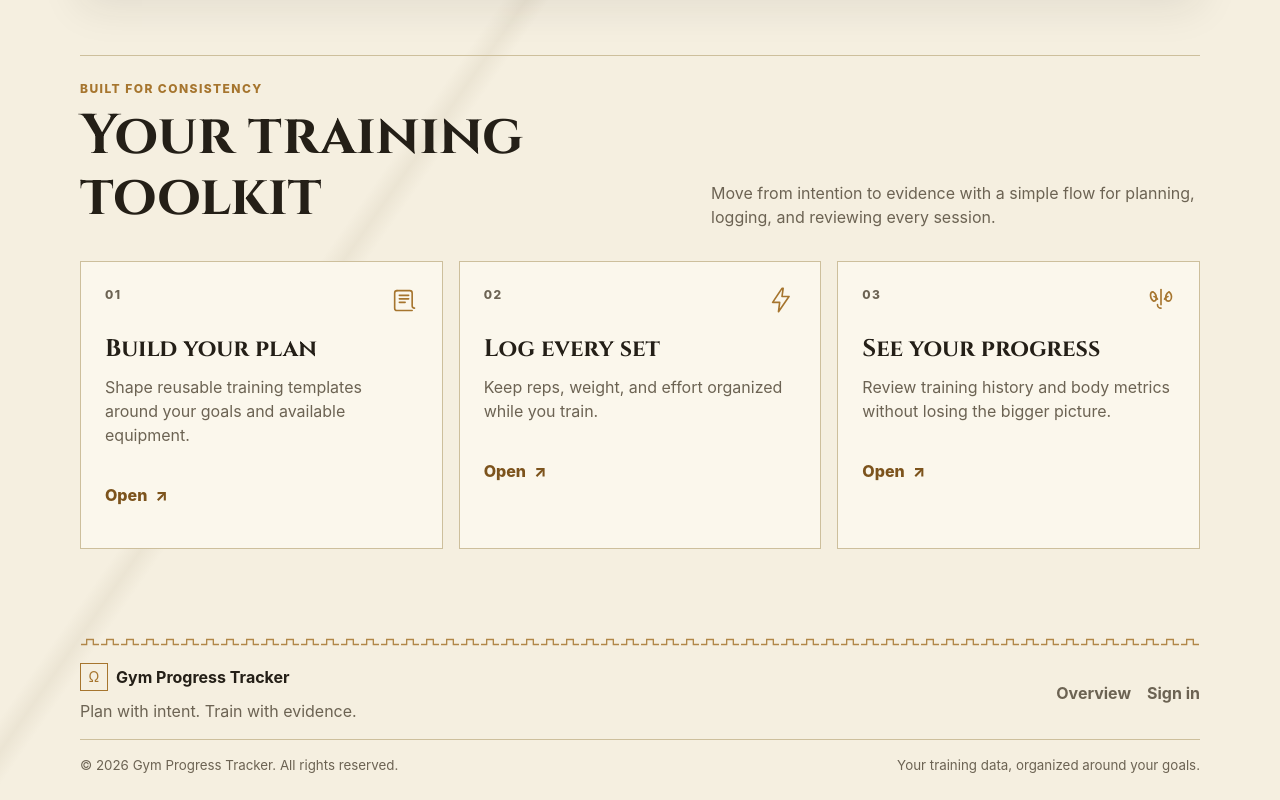
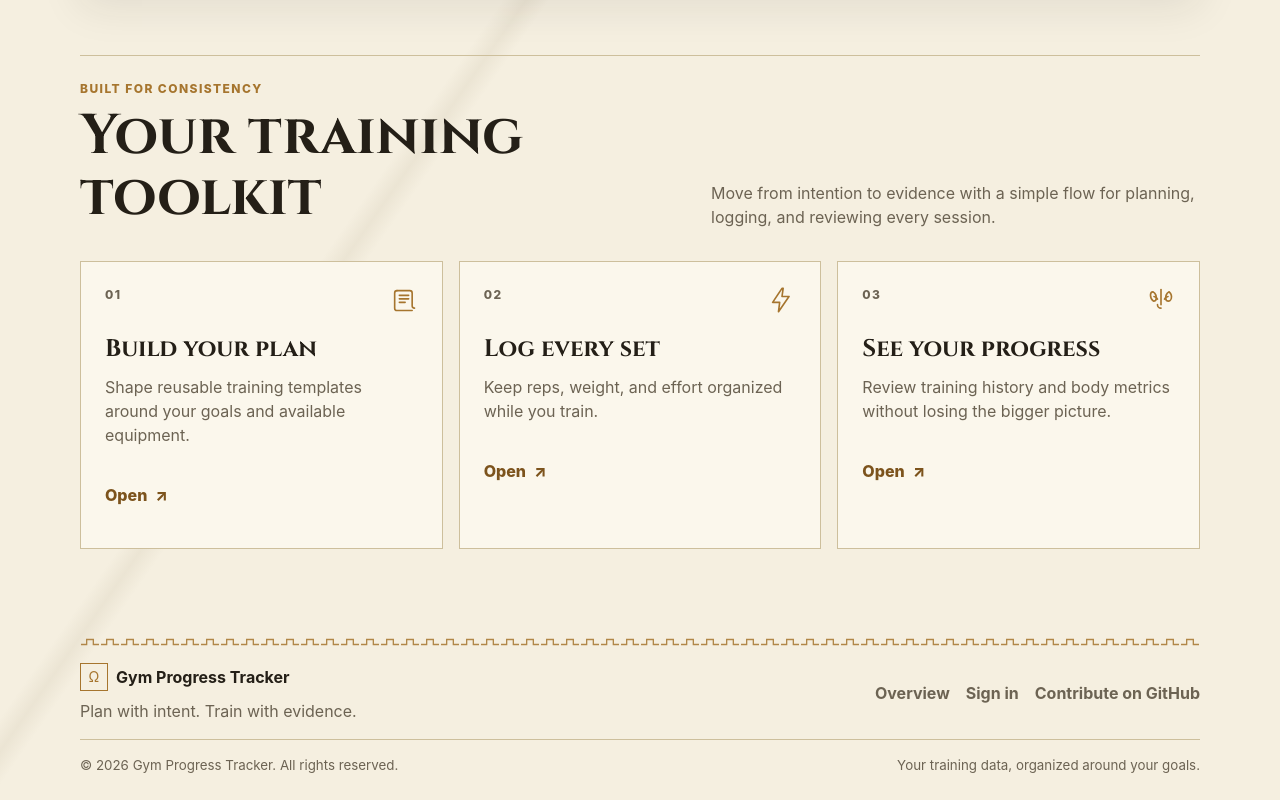
Before and after one commit to NghiaAsi4n/gym_progress_tracker, a React (Vite) app in the folder apps/web/: page / in a window 1280 px wide. Shown: the part 723-1523 px from the top of the page. Built offline with nearby package versions, Linux system fonts and the light colour scheme; no server answers.

Commit message:
feat: add GitHub contribution link to footer

```diff
--- a/apps/web/src/app/AppShell.tsx
+++ b/apps/web/src/app/AppShell.tsx
@@ -135,6 +135,13 @@
             ) : (
               <Link to="/auth/login">{t("auth", "loginAction")}</Link>
             )}
+            <a
+              href="https://github.com/NghiaAsi4n/gym_progress_tracker"
+              rel="noopener noreferrer"
+              target="_blank"
+            >
+              {t("common", "footerContribute")}
+            </a>
           </nav>
         </div>
         <div className="footer-meta">
--- a/apps/web/src/i18n/en/common.json
+++ b/apps/web/src/i18n/en/common.json
@@ -43,6 +43,7 @@
   "errorRetry": "Try again",
   "footerTagline": "Plan with intent. Train with evidence.",
   "footerNavigationLabel": "Footer navigation",
+  "footerContribute": "Contribute on GitHub",
   "footerAccountNote": "Your training data, organized around your goals.",
   "copyrightLabel": "All rights reserved.",
   "restoringSession": "Restoring your session…",
--- a/apps/web/src/i18n/vi/common.json
+++ b/apps/web/src/i18n/vi/common.json
@@ -43,6 +43,7 @@
   "errorRetry": "Thử lại",
   "footerTagline": "Lập kế hoạch có chủ đích. Tập luyện bằng dữ liệu.",
   "footerNavigationLabel": "Điều hướng cuối trang",
+  "footerContribute": "Đóng góp trên GitHub",
   "footerAccountNote": "Dữ liệu tập luyện được sắp xếp theo mục tiêu của bạn.",
   "copyrightLabel": "Bảo lưu mọi quyền.",
   "restoringSession": "Đang khôi phục phiên đăng nhập…",
```
Also changed, not shown: 1 other file (tests, documents, lock files or other folders).
